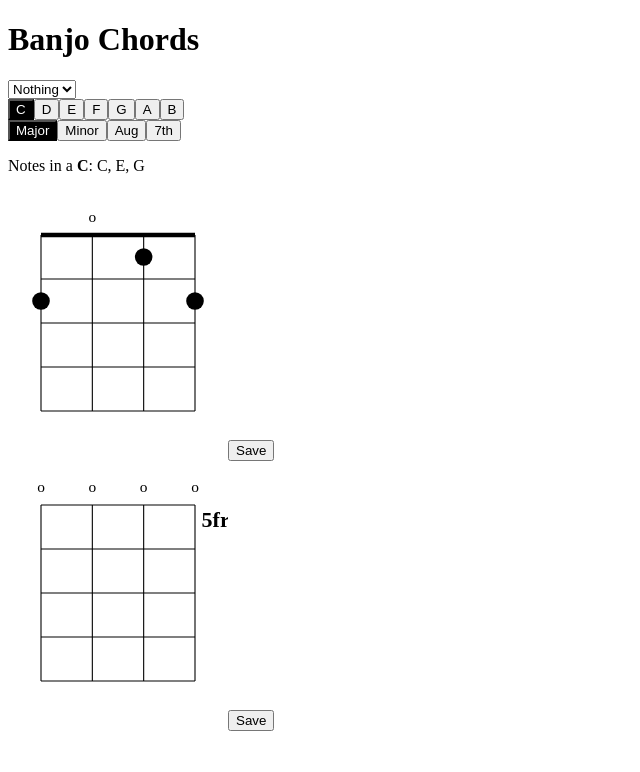
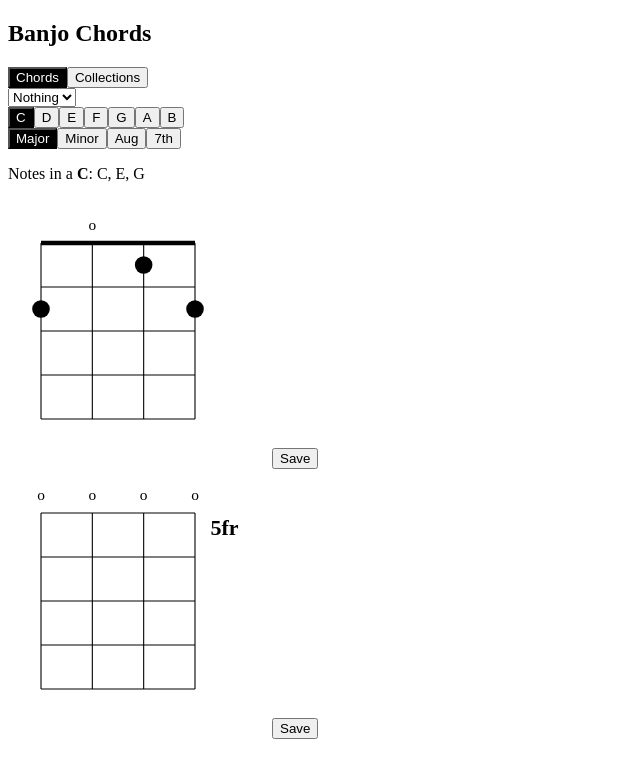
Before and after one commit to FindRoss/banjo, a React (Vite) app: page / in a window 1280 px wide. Shown: the top 772 px of the page, without its empty margins (0-640 px from the left). Built offline with nearby package versions, Linux system fonts and the light colour scheme.

Commit message:
Add collections view with nav, delete, and localStorage persistence
- Nav to switch between chords and collections views
- Collections page showing saved chord diagrams, with remove/delete
- Collections and current view saved to localStorage
- New chords (Gm, C7, Caug) and wider fret label spacing

```diff
--- a/src/App.tsx
+++ b/src/App.tsx
@@ -1,8 +1,10 @@
 import './App.css'
-import FretboardDiagram from './components/FretboardDiagram'
-import type { DisplayMode, Quality, Root, ChordRef, Collection } from './data/types';
+import type { DisplayMode, Quality, Root, ChordRef, Collection, Views } from './data/types';
 import { chords, roots, qualities, qualityLabels } from './data/chords'
 import { useState, useEffect } from 'react'
+import Nav from './components/Nav'
+import FretboardDiagram from './components/FretboardDiagram'
+import Collections from './components/Collections'
 import SaveMenu from './components/SaveMenu'
 import { dummyCollection } from './data/dummyCollection'
 
@@ -16,11 +18,23 @@ function App() {
   let [displayQuality, setDisplayQuality] = useState<Quality>(
     () => (localStorage.getItem('quality') as Quality) ?? 'major'
   );
-  const [collections, setCollections] = useState<Collection[]>(dummyCollection)
-
+  const [collections, setCollections] = useState<Collection[]>(
+    () => JSON.parse(localStorage.getItem('collections') ?? '[]')
+  );
+  const [view, setView] = useState<Views>(
+    () => (localStorage.getItem('view') as Views) ?? 'chords'
+  );
   const chord = Object.values(chords).find(
     c => c.root === displayRoot && c.quality === displayQuality
   );
+
+  useEffect(() => {
+    localStorage.setItem('collections', JSON.stringify(collections));
+  }, [collections]);
+
+  useEffect(() => {
+    localStorage.setItem('view', view);
+  }, [view]);
 
   function handleNewCollection() {
     const name = prompt('Collection name?');
@@ -36,6 +50,7 @@ function App() {
 	}
 
   function handleAddToCollection(collectionId: string, chordRef: ChordRef) {
+
     setCollections(prev =>
       prev.map(col =>
         col.id === collectionId
@@ -60,9 +75,29 @@ function App() {
     localStorage.setItem('quality', quality)
   }
 
+  function handleRemoveChord(collectionId: string, chordIndex: number) {
+    if (!confirm('Remove this chord?')) return;
+
+    setCollections(prev =>
+      prev.map(col =>
+        col.id === collectionId
+          ? { ...col, chordRefs: col.chordRefs.filter((_, i) => i !== chordIndex)}
+          : col
+      )
+    )
+  }
+
+  function handleDeleteCollection(collectionId: string) {
+    if (!confirm('Delete this collection?')) return;
+
+    setCollections(prev =>
+      prev.filter(col => col.id !== collectionId)
+    )
+  }
+
   return (
     <>
-      <h1>Banjo Chords</h1>
+      <Nav view={view} setView={setView} />
 
       <div>
         <select value={displayMode} onChange={e => handleSelectChange(e.target.value as DisplayMode)}>
@@ -71,6 +106,9 @@ function App() {
           <option value="fingers">Fingers</option>
         </select>
       </div>
+
+
+      {view === 'chords' ? (
 
         <div>
           {roots.map(note => (
@@ -83,7 +121,7 @@ function App() {
                   {note}
               </button>
             ))}
-      </div>
+
 
         <div>
           {qualities.map(quality => <button onClick={() => handleQualityClick(quality)} key={quality} className={(quality === displayQuality) ? 'active' : ''}>{qualityLabels[quality]}</button>)}
@@ -99,7 +137,7 @@ function App() {
         {
           chord ? (
             chord.positions.map((position, index) => (
-            <div>
+              <div key={index}>
                 <FretboardDiagram position={position} displayMode={displayMode} key={index} />
                 <SaveMenu
                   chordRef={{ root: chord.root, quality: chord.quality, positionIndex: index }}
@@ -115,10 +153,22 @@ function App() {
           )
         }
 
+        </div>
+      ) : (
+        <Collections
+          collections={collections}
+          displayMode={displayMode}
+          handleDeleteCollection={handleDeleteCollection}
+          handleRemoveChord={handleRemoveChord}
+        />
+      )}
+
+
+
 
 
     </>
   )
 }
 
-export default App
+export default App;
--- /dev/null
+++ b/src/components/Collections.tsx
@@ -0,0 +1,52 @@
+import type { Collection, DisplayMode } from '../data/types';
+import { chords } from '../data/chords';
+import FretboardDiagram from '../components/FretboardDiagram';
+
+interface CollectionsProps {
+	collections: Collection[];
+	displayMode: DisplayMode;
+	handleRemoveChord: (collectionId: string, chordIndex: number) => void;
+	handleDeleteCollection: (collectionId: string) => void;
+}
+
+function Collections({collections, displayMode, handleRemoveChord, handleDeleteCollection}: CollectionsProps) {
+
+
+	return (
+		<>
+			<h2>Hello World From Collections</h2>
+			<p>You have {collections.length} collections</p>
+
+			{collections.map((col, index) => (
+				<div key={index}>
+
+					<h3>{col.name}</h3>
+					<button onClick={() => handleDeleteCollection(col.id)}>Delete Collection</button>
+
+					{col.chordRefs.map((ref, index) => {
+
+						const chord = Object.values(chords).find(c =>
+							c.root === ref.root && c.quality === ref.quality
+						);
+						if (!chord) return null;
+
+						const position = chord?.positions[ref.positionIndex];
+						if (!position) return null;
+
+						return (
+							<div key={index}>
+								<h4>{chord.name}</h4>
+								<p>{chord.notes}</p>
+								<FretboardDiagram position={position} displayMode={displayMode} key={index} />
+								<button onClick={() => handleRemoveChord(col.id, index)}>Delete Chord</button>
+							</div>
+						)
+					})}
+
+				</div>
+			))}
+		</>
+	)
+};
+
+export default Collections;
--- a/src/components/FretboardDiagram.tsx
+++ b/src/components/FretboardDiagram.tsx
@@ -15,7 +15,7 @@ const stringGap = width / 3;
 
 function FretboardDiagram({ position, displayMode }: FretboardDiagramProps) {
   return (
-    <svg viewBox="0 0 200 240" width={220} height={264}>
+    <svg viewBox="0 0 240 240" width={264} height={264}>
       <line
         x1={left}
         x2={left + width}
@@ -26,7 +26,7 @@ function FretboardDiagram({ position, displayMode }: FretboardDiagramProps) {
       />
 
       {position.baseFret > 1 && (
-        <text x={left + width + 6} y={top + 20} fontSize={20} fontWeight="bold">
+        <text x={left + width + 14} y={top + 20} fontSize={20} fontWeight="bold">
           {position.baseFret}fr
         </text>
       )}
--- /dev/null
+++ b/src/components/Nav.tsx
@@ -0,0 +1,20 @@
+import type { Views } from '../data/types'
+
+interface NavProps {
+	view: Views
+	setView: (view: Views) => void
+}
+
+function Nav({ view, setView }: NavProps) {
+  return (
+		<nav>
+			<h1>Banjo Chords</h1>
+			<div>
+				<button className={view === 'chords' ? 'active' : ''} onClick={() => setView('chords')}>Chords</button>
+				<button className={view === 'collections' ? 'active' : ''} onClick={() => setView('collections')}>Collections</button>
+			</div>
+		</nav>
+	)
+}
+
+export default Nav;
--- a/src/components/SaveMenu.tsx
+++ b/src/components/SaveMenu.tsx
@@ -2,13 +2,13 @@ import { useState } from 'react';
 import type { Collection, ChordRef } from '../data/types'
 
 interface SaveMenuProps {
-	savedChord: ChordRef;
+	chordRef: ChordRef;
 	collections: Collection[];
 	handleNewCollection: () => void;
 	handleAddToCollection: () => void;
 }
 
-function SaveMenu({ savedChord, collections, handleNewCollection, handleAddToCollection }: SaveMenuProps) {
+function SaveMenu({ chordRef, collections, handleNewCollection, handleAddToCollection }: SaveMenuProps) {
 	const [saveMenuOpen, setSaveMenuOpen] = useState(false);
 
 
@@ -23,10 +23,10 @@ function SaveMenu({ savedChord, collections, handleNewCollection, handleAddToCol
 							<div key={collection.id}>
 								{collection.name}
 								<button
-										onClick={() =>handleAddToCollection(collection.id, savedChord)}
+									onClick={() => handleAddToCollection(collection.id, chordRef)}
 								>
-										Add
-									</button>
+									Add
+								</button>
 							</div>
 						))}
 					</>
--- a/src/data/chords.ts
+++ b/src/data/chords.ts
@@ -13,8 +13,8 @@ export const chords: Record<string, Chord> = {
     notes: 'G, B, D',
     positions: [
         { baseFret: 1, frets: ['o', 'o', 'o', 'o'], fingers: [0, 0, 0, 0] },
-        { baseFret: 3, frets: [5, 4, 3, 5] },
-        { baseFret: 7, frets: [9, 7, 8, 9] }
+        { baseFret: 3, frets: [5, 4, 3, 5], fingers: [3, 2, 1, 4 ] },
+        { baseFret: 7, frets: [9, 7, 8, 9], fingers: [3, 1, 1, 4] }
     ],
   },
   Gm: {
@@ -22,7 +22,10 @@ export const chords: Record<string, Chord> = {
     root: 'G',
     quality: 'minor',
     notes: 'G, Bb, D',
-    positions: [{ baseFret: 1, frets: ['o', 3, 3, 'o'] }],
+    positions: [
+      { baseFret: 3, frets: [5, 3, 3, 5], fingers: [3, 1, 1, 4] },
+      { baseFret: 7, frets: [8, 7, 8, 8], fingers: [2, 1, 3, 4] }
+    ],
   },
   C: {
     name: 'C',
@@ -47,7 +50,12 @@ export const chords: Record<string, Chord> = {
     root: 'C',
     quality: 'seventh',
     notes: 'todo',
-    positions: [{ baseFret: 1, frets: [2, 3, 1, 2] }],
+    positions: [
+      { baseFret: 1, frets: [2, 3, 1, 2], fingers: [3, 4, 1, 2] },
+      { baseFret: 5, frets: [5, 5, 5, 8], fingers: [1, 1, 1, 4] },
+      { baseFret: 5, frets: [8, 5, 5, 5], fingers: [3, 1, 1, 1] },
+      { baseFret: 8, frets: [8, 9, 8, 10], fingers: [1, 2, 1, 4] }
+    ],
   },
   Caug: {
     name: 'Caug',
--- a/src/data/types.ts
+++ b/src/data/types.ts
@@ -2,8 +2,9 @@ export type DisplayMode = 'none' | 'notes' | 'fingers';
 export type Quality = 'major' | 'minor' | 'augmented' | 'seventh';
 export type Root = 'C' | 'D' | 'E' | 'F' | 'G' | 'A' | 'B';
 
+export type FretValue = number | 'o' | 'x';
 
-export type FretValue = number | 'o' | 'x';
+export type Views = 'chords' | 'collections';
 
 export interface ChordPosition {
     baseFret: number;
@@ -28,5 +29,5 @@ export interface ChordRef {
 export interface Collection {
     id: string;
     name: string;
-    savedChords: ChordRef[]
+    chordRefs: ChordRef[]
 }
```
Lines whose indentation alone changed are shown as unchanged.
